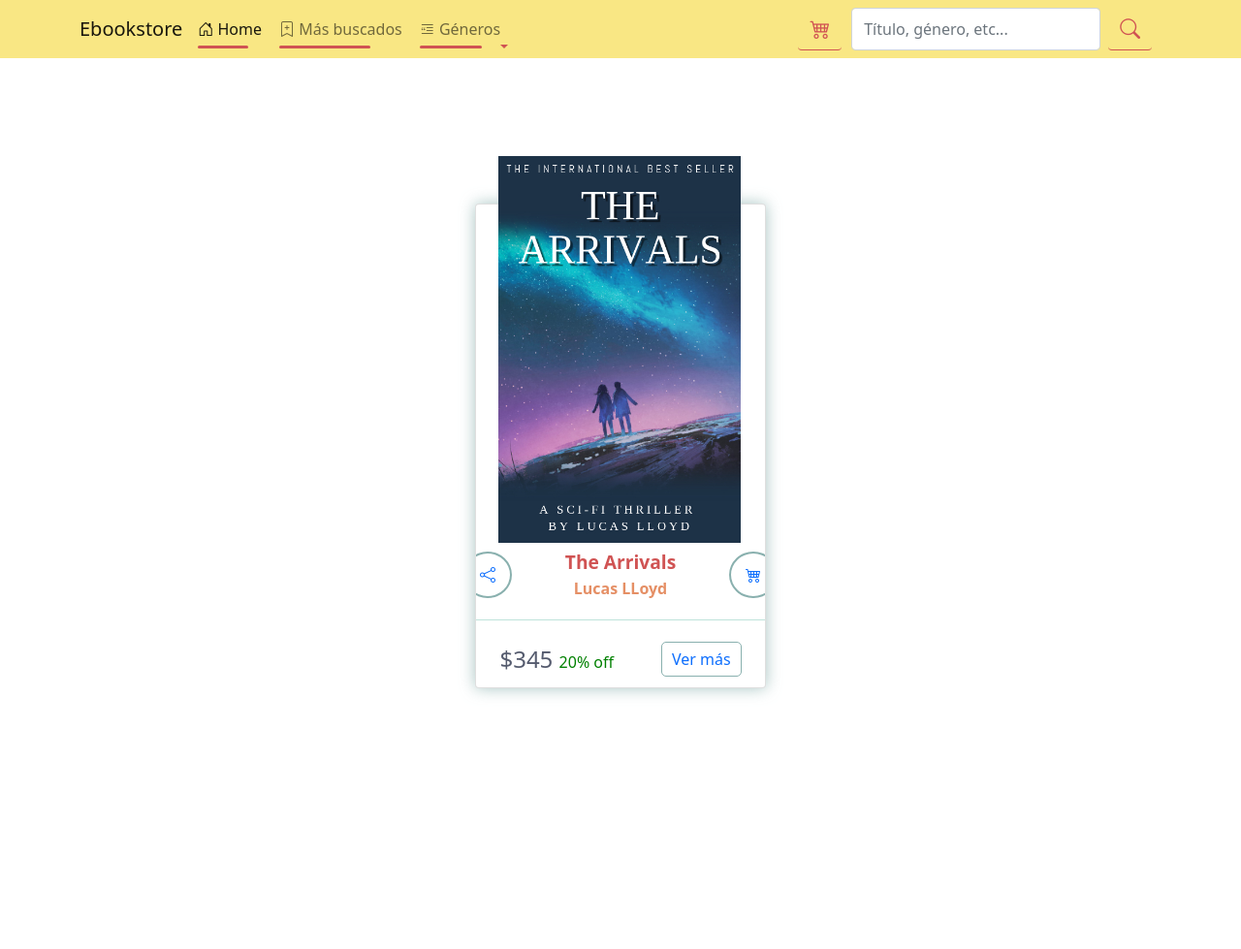
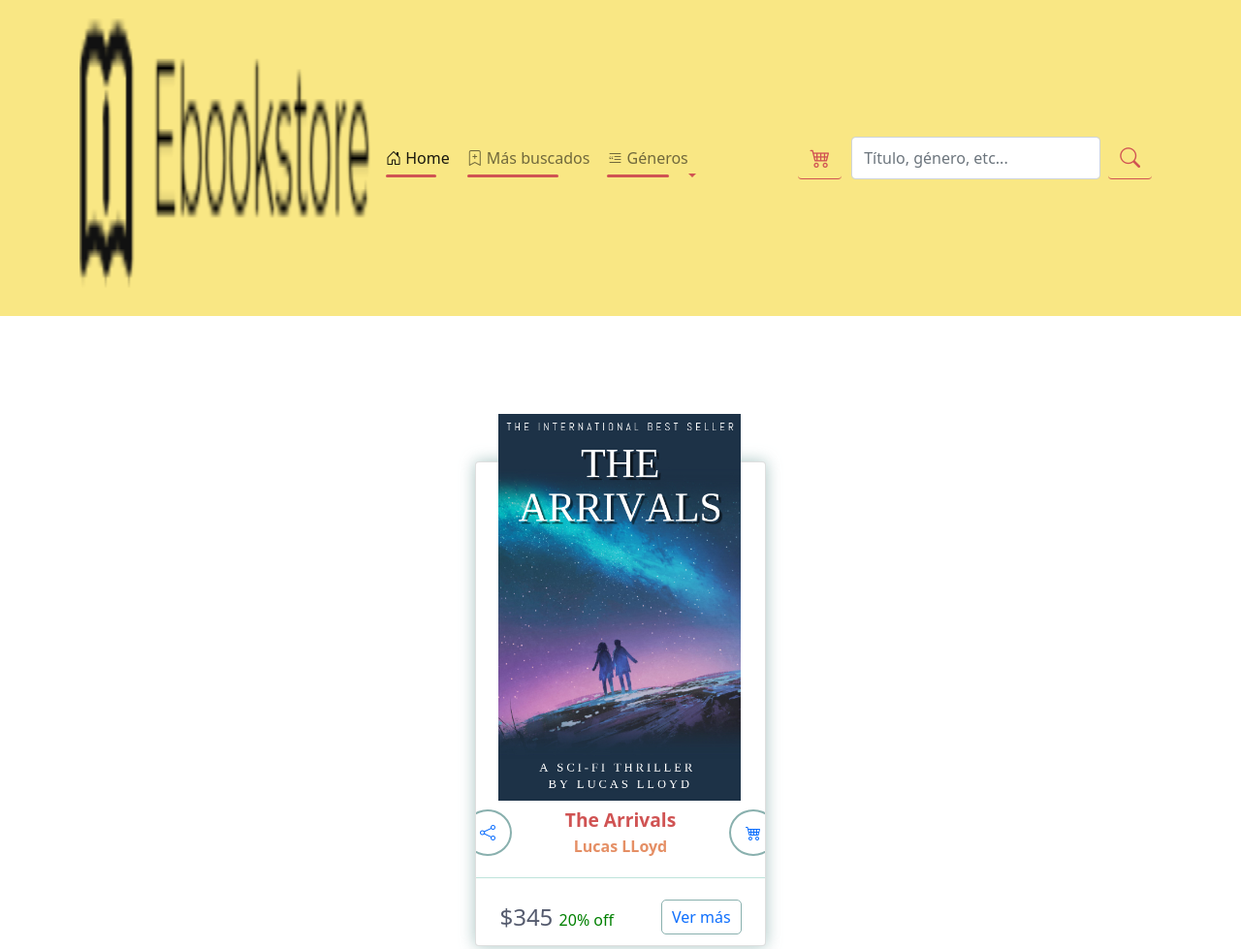
Before and after one commit to Niitram/ebookstore, a website: page card.html in a window 1280 px wide. Shown: the top 979 px of the page at 97% size. Before the commit the page ends 860 px from the top, so only its background shows below. Drawn offline with nearby package versions, Linux system fonts and the light colour scheme.

Commit message:
creado y agregado de logo como svg y png, puesto en index.html como svg

```diff
--- a/card.html
+++ b/card.html
@@ -21,7 +21,7 @@
     <header>
         <nav class="navbar navbar-expand-lg navbar-light bg-yellow-crayola">
             <div class="container">
-                <a class="navbar-brand position-relative" href="#">Ebookstore</a>
+                <a class="navbar__logo navbar-brand position-relative" href="#"><img src="img/ebookstore-logo.png" alt="logo ebookstore"></a>
                 <button class="navbar-toggler" type="button" data-bs-toggle="collapse"
                     data-bs-target="#navbarSupportedContent" aria-controls="navbarSupportedContent" aria-expanded="false"
                     aria-label="Toggle navigation">
--- a/scss/stylesheet.scss
+++ b/scss/stylesheet.scss
@@ -44,3 +44,13 @@
     border-top: 0;
     border-bottom: 1px solid $indian-red;
 }
+.navbar{
+
+    .navbar__logo{
+
+        img{
+            width: 300px;
+            height: 300px;
+        }
+    }
+}
```
Also changed, not shown: index.html (+12 -6 lines), css/stylesheet.css, img/ebookstore-logo.png (added), img/ebookstore-logo.svg (added).
